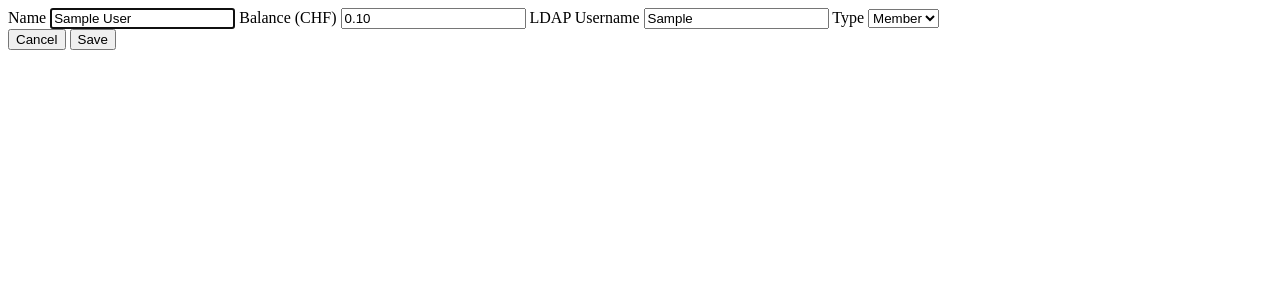
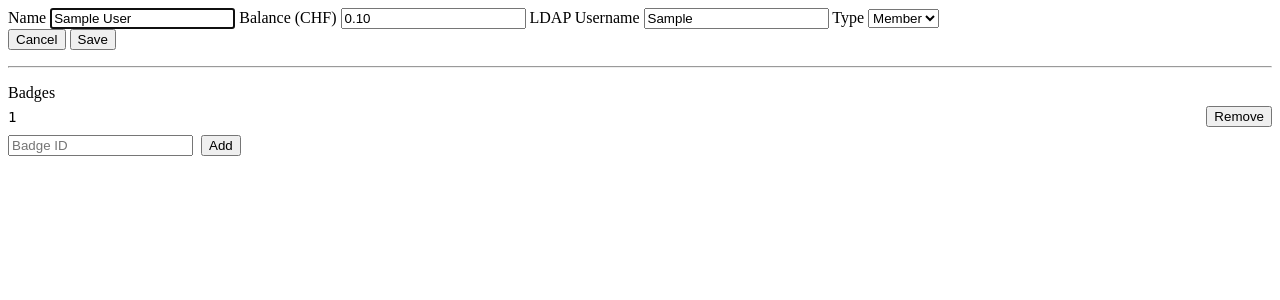
Before and after one commit to PostTenebrasLab/DrinkingBuddyServer, a Flask app: page /admin/users/1/edit in a window 1280 px wide. Shown: the top 300 px of the page. Run offline with Flask 3, Linux system fonts and the light colour scheme; the visitor is signed in with stand-in values (Sample User, id 1); tables that the repository leaves empty hold one stand-in row (values such as "Sample post").

Commit message:
users: List badges and add form to add one

```diff
--- a/src/DrinkingBuddyServer/__main__.py
+++ b/src/DrinkingBuddyServer/__main__.py
@@ -46,7 +46,6 @@ __version__ = "1.0.1"
 __copyright__ = ""
 __licence__ = "GPL"
 __status__ = ""
-
 
 engine = create_engine(dbpath)
 
--- a/src/DrinkingBuddyServer/admin/users.py
+++ b/src/DrinkingBuddyServer/admin/users.py
@@ -1,7 +1,7 @@
 from flask import redirect, render_template, request, url_for
 from sqlalchemy import or_
 
-from ..drinkingBuddyDB_declarative import User
+from ..drinkingBuddyDB_declarative import Card, User
 from .blueprint import _Session, admin_bp
 
 
@@ -43,8 +43,10 @@ def user_row(user_id):
 
 @admin_bp.route('/users/<int:user_id>/edit')
 def user_edit(user_id):
-    db = _Session()
-    return render_template('admin/user_form.html', user=db.get(User, user_id))
+    db    = _Session()
+    user  = db.get(User, user_id)
+    cards = db.query(Card).filter(Card.user_id == user_id).order_by(Card.id).all()
+    return render_template('admin/user_form.html', user=user, cards=cards)
 
 
 @admin_bp.route('/users/<int:user_id>', methods=['POST'])
@@ -71,3 +73,27 @@ def user_create():
     db.add(user)
     db.commit()
     return redirect(url_for('admin.users'), 303)
+
+
+def _cards_response(db, user_id):
+    user  = db.get(User, user_id)
+    cards = db.query(Card).filter(Card.user_id == user_id).order_by(Card.id).all()
+    return render_template('admin/user_cards.html', user=user, cards=cards)
+
+
+@admin_bp.route('/users/<int:user_id>/cards', methods=['POST'])
+def card_create(user_id):
+    db = _Session()
+    db.add(Card(id=int(request.form['card_id']), user_id=user_id))
+    db.commit()
+    return _cards_response(db, user_id)
+
+
+@admin_bp.route('/users/<int:user_id>/cards/<int:card_id>/delete', methods=['POST'])
+def card_delete(user_id, card_id):
+    db   = _Session()
+    card = db.get(Card, card_id)
+    if card and card.user_id == user_id:
+        db.delete(card)
+        db.commit()
+    return _cards_response(db, user_id)
--- /dev/null
+++ b/src/DrinkingBuddyServer/templates/admin/user_cards.html
@@ -0,0 +1,21 @@
+<div id="user-{{ user.id }}-cards">
+  {% for card in cards %}
+  <div style="display:flex; align-items:center; gap:.5rem; margin-bottom:.25rem">
+    <code style="flex:1; font-size:.875rem">{{ card.id }}</code>
+    <button class="btn-sm secondary"
+            hx-post="{{ url_for('admin.card_delete', user_id=user.id, card_id=card.id) }}"
+            hx-target="#user-{{ user.id }}-cards"
+            hx-swap="outerHTML">Remove</button>
+  </div>
+  {% else %}
+  <p style="color:var(--pico-muted-color); font-size:.875rem; margin:0 0 .5rem">No badges</p>
+  {% endfor %}
+  <form hx-post="{{ url_for('admin.card_create', user_id=user.id) }}"
+        hx-target="#user-{{ user.id }}-cards"
+        hx-swap="outerHTML"
+        hx-on::after-request="if(event.detail.successful) this.reset()"
+        style="display:flex; gap:.5rem; margin-top:.5rem; margin-bottom:0">
+    <input type="text" name="card_id" placeholder="Badge ID" style="margin:0" required>
+    <button type="submit" style="width:auto">Add</button>
+  </form>
+</div>
--- a/src/DrinkingBuddyServer/templates/admin/user_form.html
+++ b/src/DrinkingBuddyServer/templates/admin/user_form.html
@@ -27,3 +27,7 @@
     <button type="submit">Save</button>
   </footer>
 </form>
+
+<hr style="margin:1rem 0">
+<label style="margin-bottom:.25rem; display:block">Badges</label>
+{% include 'admin/user_cards.html' %}
```
